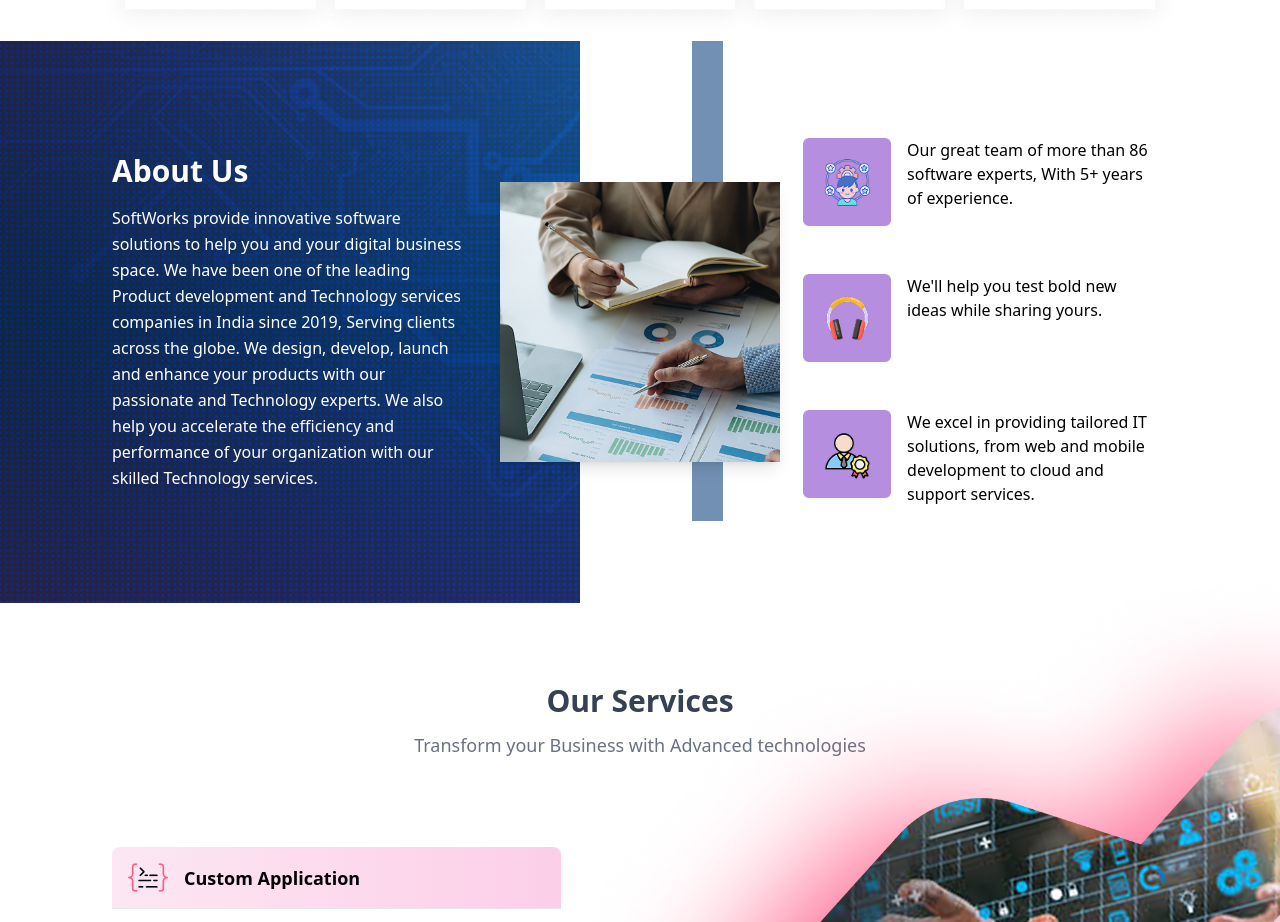
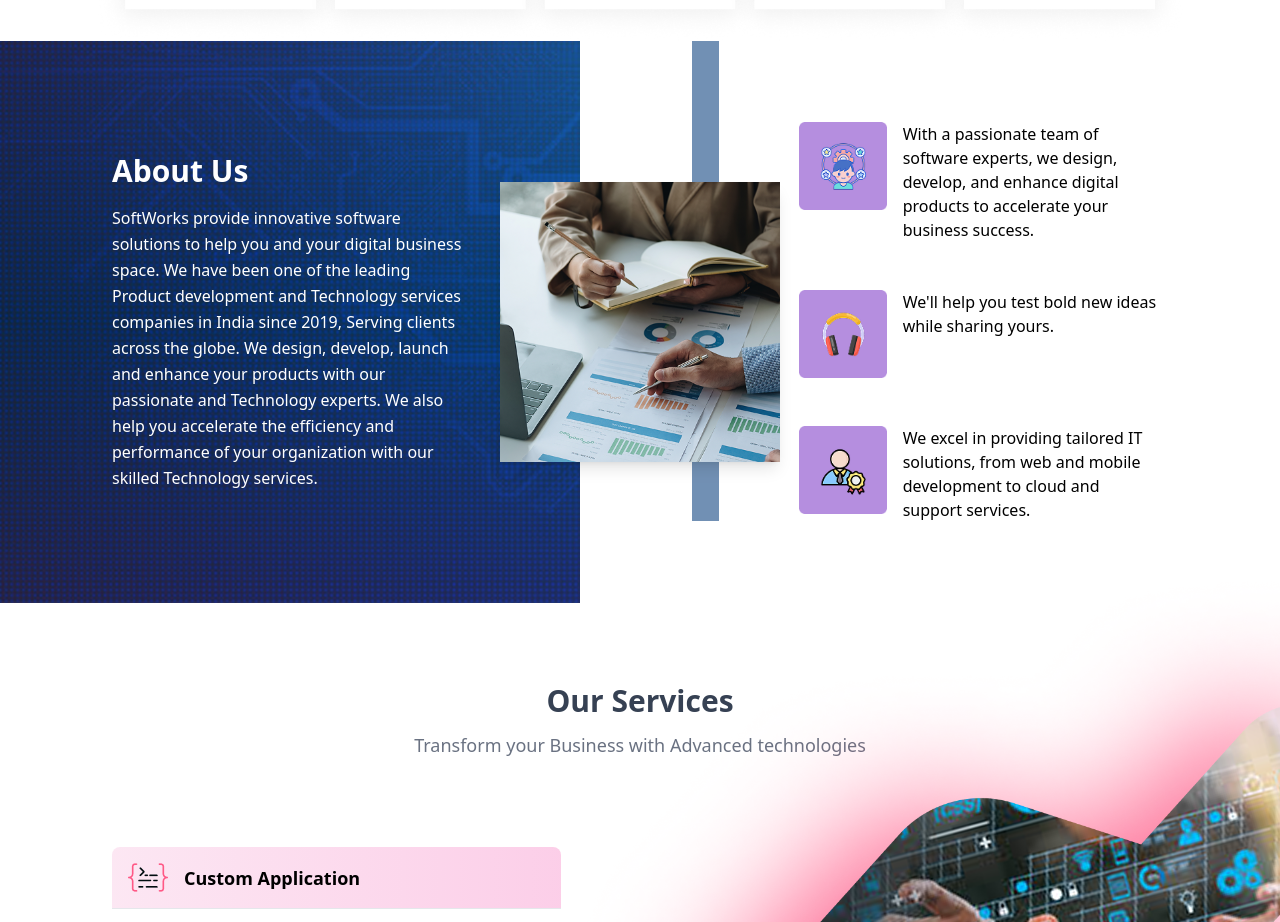
Before and after one commit to SFW-Tech/official-website, a Next.js app: page / in a window 1280 px wide. Shown: the part 1080-2002 px from the top of the page. Built offline with nearby package versions, Linux system fonts and the light colour scheme.

Commit message:
New motto slogan updated.

```diff
--- a/src/app/components/HomePage/AboutUsComponent.tsx
+++ b/src/app/components/HomePage/AboutUsComponent.tsx
@@ -27,7 +27,7 @@
 
                         <div className='flex gap-4'>
                             <img src="/assets/aboutusassets/about us icon 1.png" className='h-22 w-22' alt="" />
-                            <p>Our great team of more than 86 software experts, With 5+ years of experience.</p>
+                            <p>With a passionate team of software experts, we design, develop, and enhance digital products to accelerate your business success.</p>
                         </div>
 
                         <div className='flex gap-4'>
```
